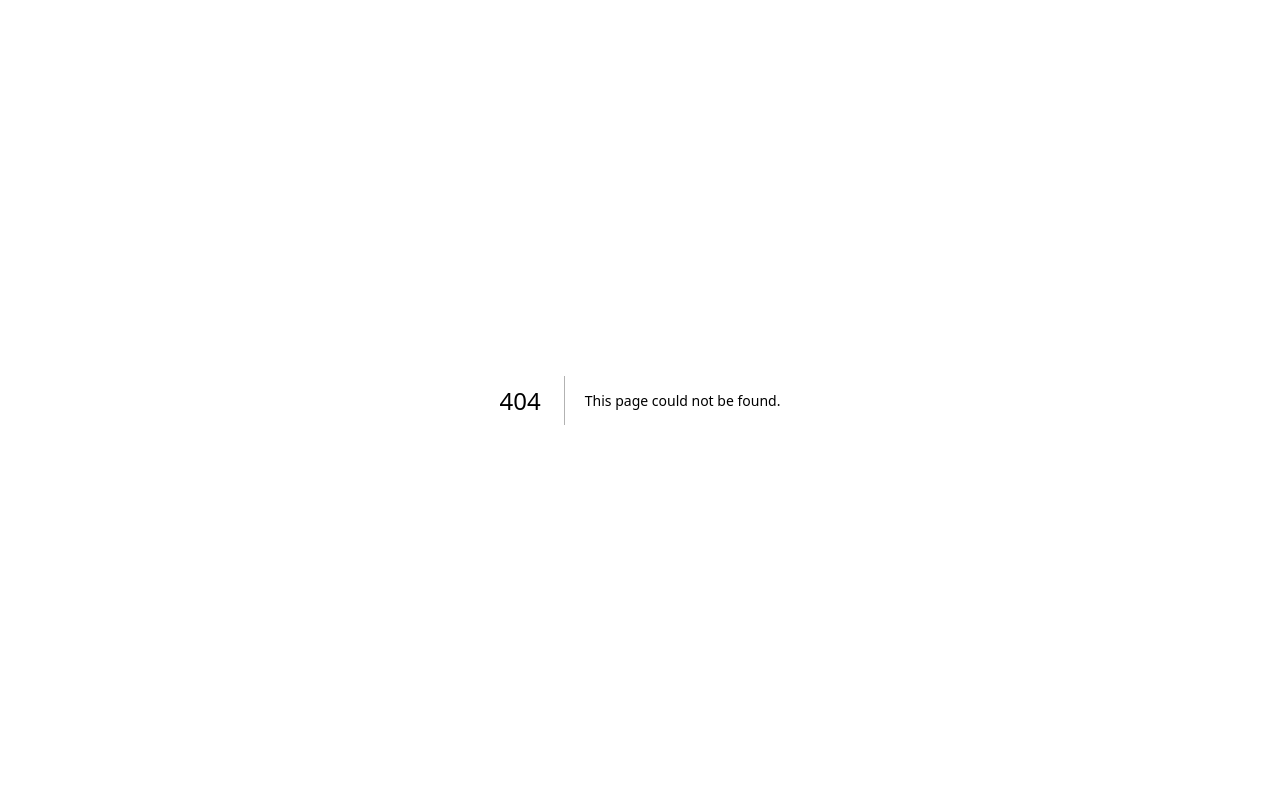
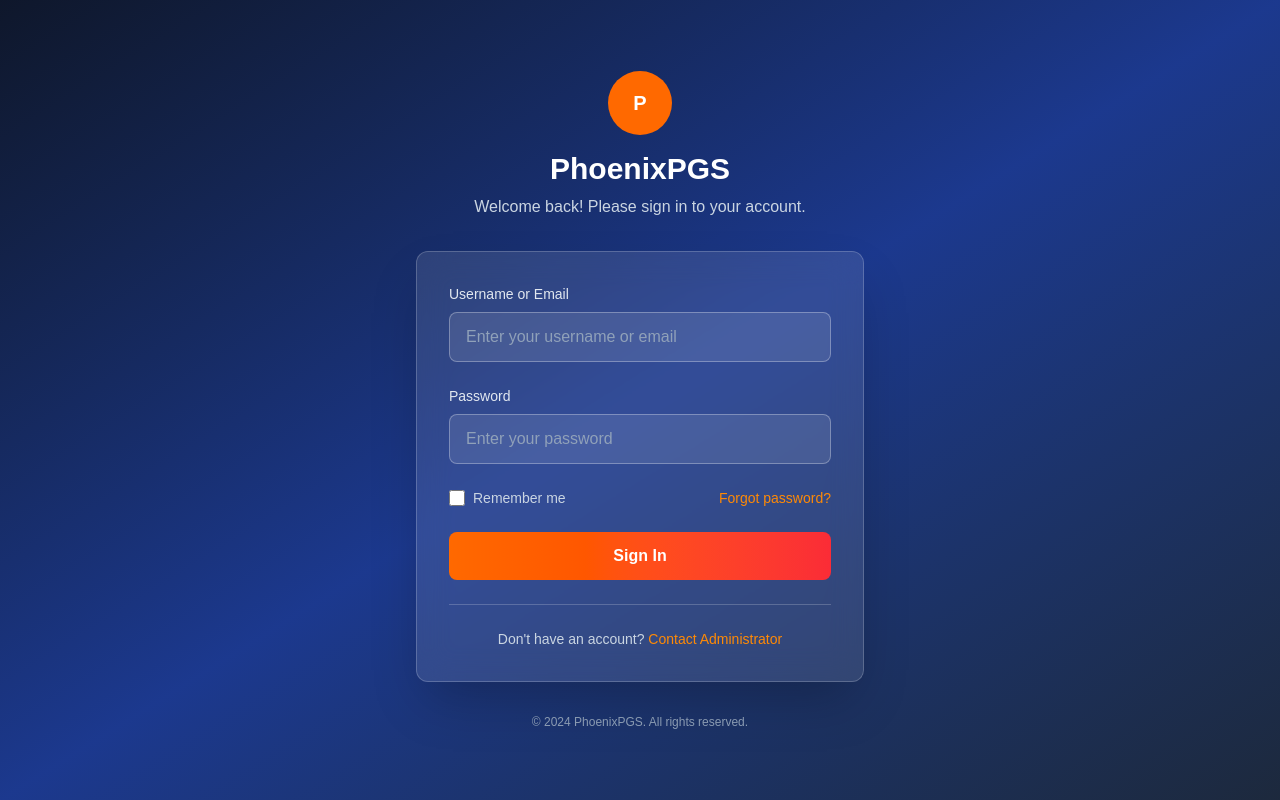
Before and after one commit to mcharnot54/Engage_X, a Next.js app: page / in a window 1280 px wide. Before the commit this address had no page. Built offline with nearby package versions, Linux system fonts and the light colour scheme.

Commit message:
Create PhoenixPGS login homepage
cgen-0a551f906a014854abd2c9c35df4123a

```diff
--- /dev/null
+++ b/src/app/page.tsx
@@ -0,0 +1,146 @@
+"use client";
+
+import { useState } from "react";
+
+export default function PhoenixPGSLogin() {
+  const [credentials, setCredentials] = useState({
+    username: "",
+    password: "",
+  });
+  const [isLoading, setIsLoading] = useState(false);
+
+  const handleInputChange = (e: React.ChangeEvent<HTMLInputElement>) => {
+    const { name, value } = e.target;
+    setCredentials((prev) => ({
+      ...prev,
+      [name]: value,
+    }));
+  };
+
+  const handleSubmit = async (e: React.FormEvent) => {
+    e.preventDefault();
+    setIsLoading(true);
+
+    // Simulate login process
+    setTimeout(() => {
+      setIsLoading(false);
+      console.log("Login attempted with:", credentials);
+      // Here you would integrate with your authentication system
+    }, 1000);
+  };
+
+  return (
+    <div className="min-h-screen bg-gradient-to-br from-slate-900 via-blue-900 to-slate-800 flex items-center justify-center p-4">
+      <div className="w-full max-w-md">
+        {/* Logo/Branding Section */}
+        <div className="text-center mb-8">
+          <div className="inline-flex items-center justify-center w-16 h-16 bg-orange-500 rounded-full mb-4">
+            <span className="text-white font-bold text-xl">P</span>
+          </div>
+          <h1 className="text-3xl font-bold text-white mb-2">PhoenixPGS</h1>
+          <p className="text-slate-300">
+            Welcome back! Please sign in to your account.
+          </p>
+        </div>
+
+        {/* Login Form */}
+        <div className="bg-white/10 backdrop-blur-lg rounded-xl border border-white/20 p-8 shadow-2xl">
+          <form onSubmit={handleSubmit} className="space-y-6">
+            {/* Username Field */}
+            <div>
+              <label
+                htmlFor="username"
+                className="block text-sm font-medium text-slate-200 mb-2"
+              >
+                Username or Email
+              </label>
+              <input
+                type="text"
+                id="username"
+                name="username"
+                value={credentials.username}
+                onChange={handleInputChange}
+                className="w-full px-4 py-3 bg-white/10 border border-white/30 rounded-lg text-white placeholder-slate-400 focus:outline-none focus:ring-2 focus:ring-orange-500 focus:border-transparent transition-all duration-200"
+                placeholder="Enter your username or email"
+                required
+                aria-describedby="username-help"
+              />
+            </div>
+
+            {/* Password Field */}
+            <div>
+              <label
+                htmlFor="password"
+                className="block text-sm font-medium text-slate-200 mb-2"
+              >
+                Password
+              </label>
+              <input
+                type="password"
+                id="password"
+                name="password"
+                value={credentials.password}
+                onChange={handleInputChange}
+                className="w-full px-4 py-3 bg-white/10 border border-white/30 rounded-lg text-white placeholder-slate-400 focus:outline-none focus:ring-2 focus:ring-orange-500 focus:border-transparent transition-all duration-200"
+                placeholder="Enter your password"
+                required
+                aria-describedby="password-help"
+              />
+            </div>
+
+            {/* Remember Me & Forgot Password */}
+            <div className="flex items-center justify-between">
+              <label className="flex items-center">
+                <input
+                  type="checkbox"
+                  className="w-4 h-4 text-orange-500 bg-white/10 border-white/30 rounded focus:ring-orange-500 focus:ring-2"
+                />
+                <span className="ml-2 text-sm text-slate-300">Remember me</span>
+              </label>
+              <button
+                type="button"
+                className="text-sm text-orange-400 hover:text-orange-300 transition-colors duration-200"
+              >
+                Forgot password?
+              </button>
+            </div>
+
+            {/* Login Button */}
+            <button
+              type="submit"
+              disabled={isLoading}
+              className="w-full bg-gradient-to-r from-orange-500 to-red-500 hover:from-orange-600 hover:to-red-600 disabled:from-gray-500 disabled:to-gray-600 text-white font-semibold py-3 px-4 rounded-lg transition-all duration-200 transform hover:scale-[1.02] focus:outline-none focus:ring-2 focus:ring-orange-500 focus:ring-offset-2 focus:ring-offset-transparent disabled:cursor-not-allowed disabled:transform-none"
+              aria-describedby="login-button-help"
+            >
+              {isLoading ? (
+                <div className="flex items-center justify-center">
+                  <div className="w-5 h-5 border-2 border-white/30 border-t-white rounded-full animate-spin mr-2"></div>
+                  Signing in...
+                </div>
+              ) : (
+                "Sign In"
+              )}
+            </button>
+          </form>
+
+          {/* Additional Options */}
+          <div className="mt-6 pt-6 border-t border-white/20">
+            <p className="text-center text-sm text-slate-300">
+              Don't have an account?{" "}
+              <button className="text-orange-400 hover:text-orange-300 font-medium transition-colors duration-200">
+                Contact Administrator
+              </button>
+            </p>
+          </div>
+        </div>
+
+        {/* Footer */}
+        <div className="text-center mt-8">
+          <p className="text-xs text-slate-400">
+            © 2024 PhoenixPGS. All rights reserved.
+          </p>
+        </div>
+      </div>
+    </div>
+  );
+}
```
